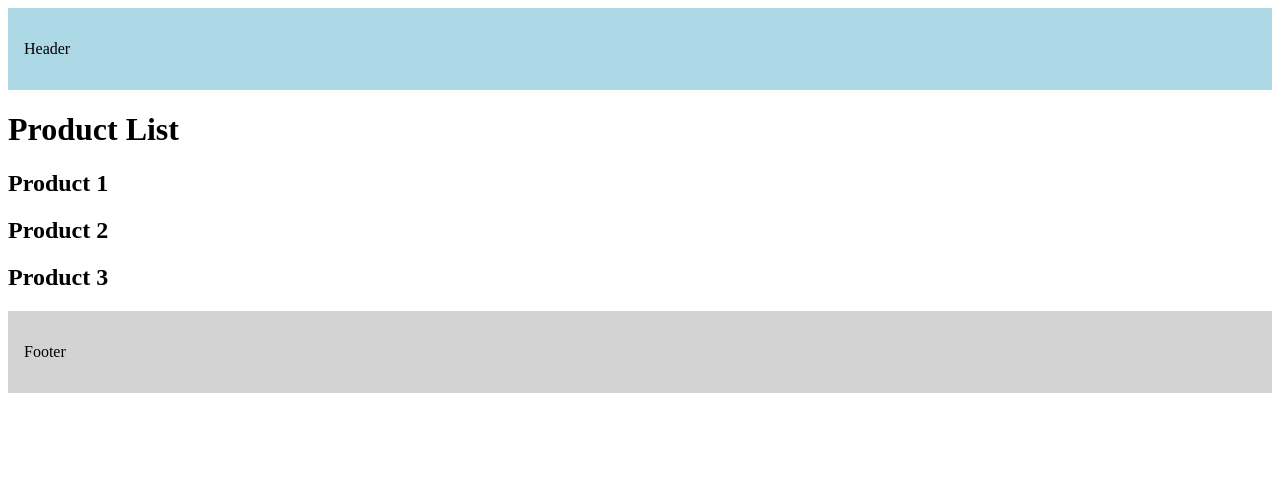
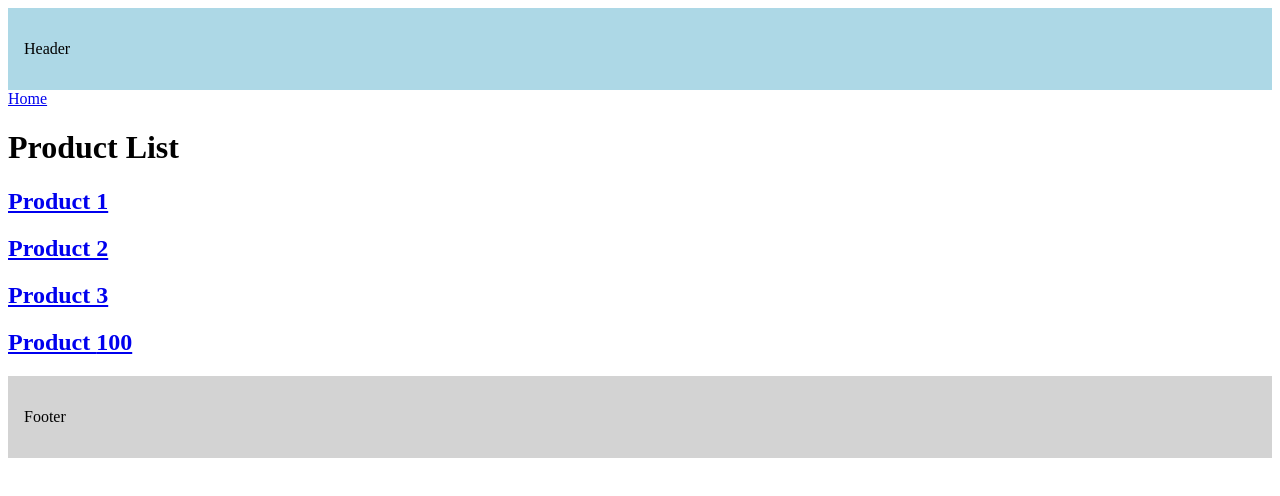
Before and after one commit to wasupon0/routing-demo, a Next.js app: page /products in a window 1280 px wide. Shown: the top 496 px of the page. Built offline with nearby package versions, Linux system fonts and the light colour scheme.

Commit message:
add: link component to home page

```diff
--- a/src/app/products/page.tsx
+++ b/src/app/products/page.tsx
@@ -1,12 +1,26 @@
 import React from "react";
+import Link from "next/link";
 
 export default function ProductList() {
+  const productId = 100;
   return (
-    <div>
+    <>
+      <Link href={"/"}>Home</Link>
       <h1>Product List</h1>
-      <h2>Product 1</h2>
-      <h2>Product 2</h2>
-      <h2>Product 3</h2>
-    </div>
+      <h2>
+        <Link href={"products/1"}>Product 1</Link>
+      </h2>
+      <h2>
+        <Link href={"products/2"}>Product 2</Link>
+      </h2>
+      <h2>
+        <Link href={"products/3"} replace>
+          Product 3
+        </Link>
+      </h2>
+      <h2>
+        <Link href={`products/${productId}`}>Product {productId}</Link>
+      </h2>
+    </>
   );
 }
```
Also changed, not shown: src/app/page.tsx (+9 -1 lines), src/app/products/[productId]/page.tsx (+6 -1 lines).
